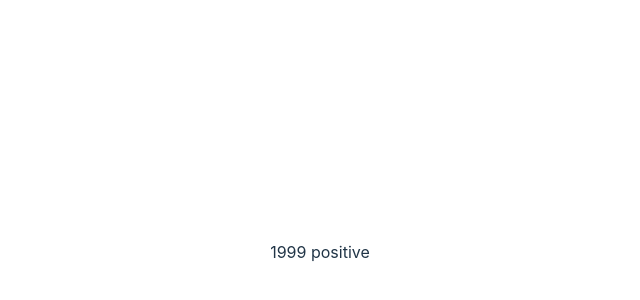
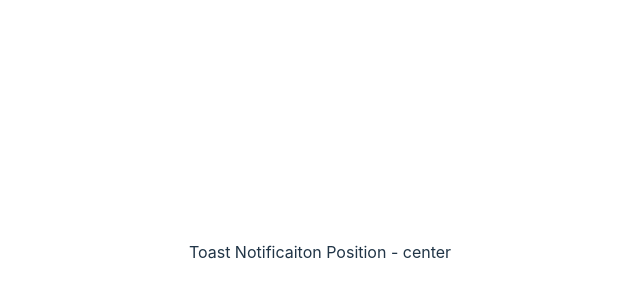
Before and after one commit to yogyy/belajar-typescript, a React (Vite) app: page / in a window 1280 px wide. Shown: the part 148-448 px from the top of the page, without its empty margins (320-960 px from the left). Built offline with nearby package versions, Linux system fonts and the light colour scheme.

Commit message:
template literals and exclude

```diff
--- a/src/App.tsx
+++ b/src/App.tsx
@@ -1,10 +1,11 @@
 import "./App.css";
 import RandomNumber from "./components/restriciton/RandomNumber";
+import Toast from "./components/templateliterals/Toast";
 
 function App() {
   return (
     <div className="app">
-      <RandomNumber value={1999} isPositive={true} />
+      <Toast position="center" />
     </div>
   );
 }
--- /dev/null
+++ b/src/components/templateliterals/Toast.tsx
@@ -0,0 +1,10 @@
+type HorizonPos = "left" | "center" | "right";
+type VerticalPos = "top" | "center" | "bottom";
+
+type ToastProps = {
+  position: Exclude<`${HorizonPos}-${VerticalPos}`, "center-center"> | "center";
+};
+
+export default function Toast({position}: ToastProps) {
+  return <div>Toast Notificaiton Position - {position}</div>;
+}
```
